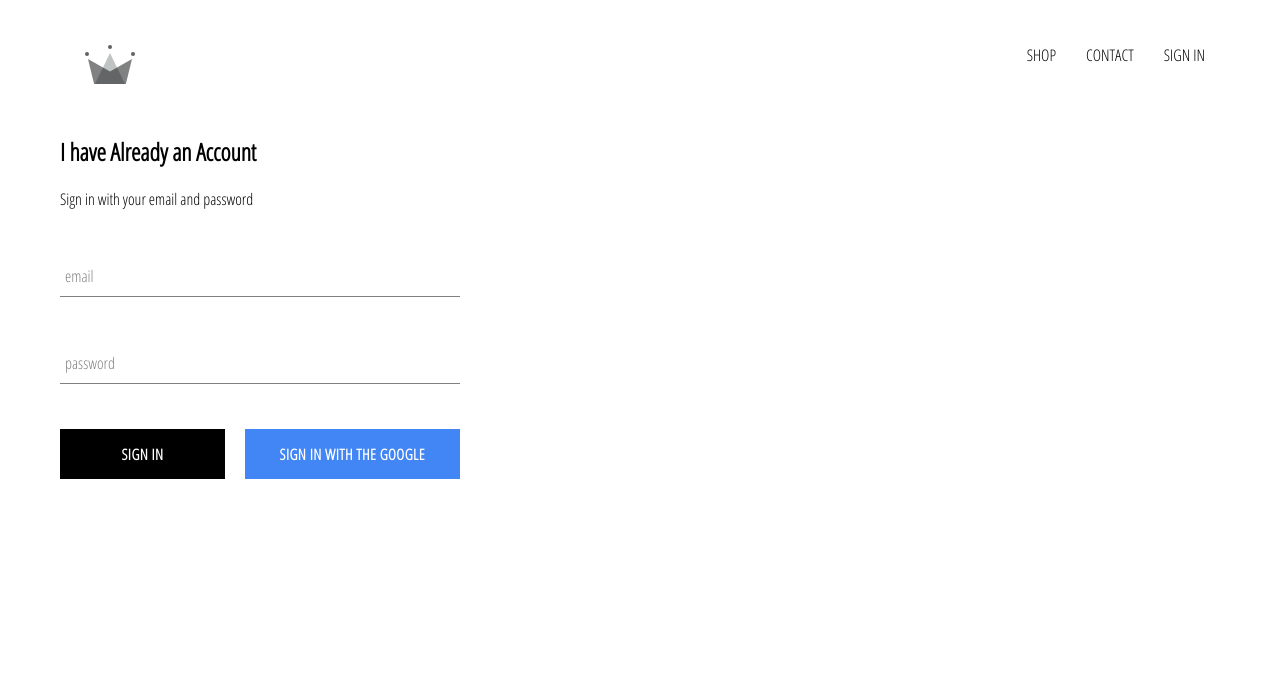
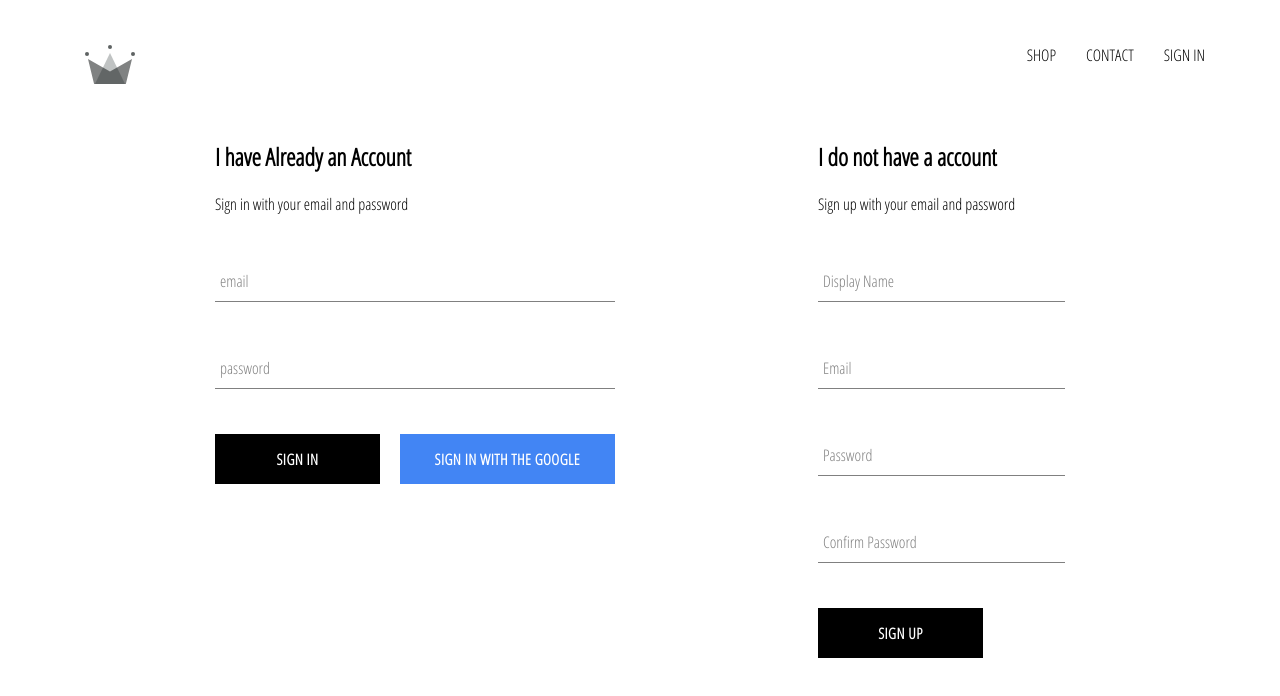
Before and after one commit to Deepaks77/react-crwn-shopping, a React (Create React App) app: page /signin in a window 1280 px wide. Shown: the top 696 px of the page. Built offline with nearby package versions, Linux system fonts and the light colour scheme; no server answers.

Commit message:
Signup with custom email and password NOTE: Please enter long password and unique email

```diff
--- a/src/App.js
+++ b/src/App.js
@@ -5,7 +5,7 @@
 import ShopPage from "./pages/shop/shop.component.jsx";
 import SignInAndSignUpPage from "./pages/sign-in-and-sign-up/sign-in-and-sign-up.component";
 import Header from "./components/header/header.component.jsx";
-import { auth } from "./firebase/firebase.utils.js";
+import { auth, createUserProfileDocument } from "./firebase/firebase.utils.js";
 import "./App.css";
 
 class App extends React.Component {
@@ -18,8 +18,18 @@
 
   unsubscribeFromAuth = null;
   componentDidMount() {
-    this.unsubscribeFromAuth = auth.onAuthStateChanged((user) => {
-      this.setState({ currentUser: user });
+    this.unsubscribeFromAuth = auth.onAuthStateChanged(async (userAuth) => {
+      if (userAuth) {
+        const userRef = await createUserProfileDocument(userAuth);
+        userRef.onSnapshot((snapshot) => {
+          this.setState({
+            currentUser: {
+              id: snapshot.id,
+              ...snapshot.data(),
+            },
+          });
+        });
+      } else this.setState({ currentUser: null });
     });
   }
 
--- /dev/null
+++ b/src/components/sign-up/sign-up.component.jsx
@@ -0,0 +1,96 @@
+import React from "react";
+import FormInput from "../form-input/form-input.component";
+import CustomButton from "../custom-button/custom-button.component";
+
+import { auth, createUserProfileDocument } from "../../firebase/firebase.utils";
+import "./sign-up.styles.scss";
+
+class SignUp extends React.Component {
+  constructor(props) {
+    super(props);
+    this.state = {
+      displayName: "",
+      email: "",
+      password: "",
+      confirmPassword: "",
+    };
+    this.handleChange = this.handleChange.bind(this);
+  }
+
+  handleSubmit = async (e) => {
+    e.preventDefault();
+
+    const { displayName, email, password, confirmPassword } = this.state;
+    if (password !== confirmPassword) {
+      alert("password did not match");
+      return;
+    }
+    try {
+      console.log("inside it");
+      const { user } = await auth.createUserWithEmailAndPassword(
+        email,
+        password
+      );
+      await createUserProfileDocument(user, { displayName });
+      this.setState({
+        displayName: "",
+        email: "",
+        password: "",
+        confirmPassword: "",
+      });
+    } catch (error) {
+      console.log("inside error", e);
+    }
+  };
+
+  handleChange(event) {
+    const { value, name } = event.target;
+    this.setState({ [name]: value });
+  }
+  render() {
+    const { displayName, email, password, confirmPassword } = this.state;
+    return (
+      <div className="sign-out">
+        <h2 className="title">I do not have a account</h2>
+        <span>Sign up with your email and password</span>
+        <form className="sign-up-form" onSubmit={this.handleSubmit}>
+          <FormInput
+            type="text"
+            name="displayName"
+            value={displayName}
+            label="Display Name"
+            required
+            onChange={this.handleChange}
+          />
+          <FormInput
+            type="email"
+            name="email"
+            value={email}
+            label="Email"
+            required
+            onChange={this.handleChange}
+          />
+          <FormInput
+            type="password"
+            name="password"
+            value={password}
+            label="Password"
+            required
+            onChange={this.handleChange}
+          />
+          <FormInput
+            type="password"
+            name="confirmPassword"
+            value={confirmPassword}
+            label="Confirm Password"
+            required
+            onChange={this.handleChange}
+          />
+          <CustomButton type="submit">SIGN UP</CustomButton>
+        </form>
+      </div>
+    );
+  }
+}
+
+export default SignUp;
--- /dev/null
+++ b/src/components/sign-up/sign-up.styles.scss
@@ -0,0 +1,9 @@
+.sign-up {
+  display: flex;
+  flex-direction: column;
+  width: 380px;
+
+  .title {
+    margin: 10px 0;
+  }
+}
--- a/src/firebase/firebase.utils.js
+++ b/src/firebase/firebase.utils.js
@@ -13,6 +13,23 @@
   measurementId: "G-F3GPL60PFN",
 };
 
+export const createUserProfileDocument = async (userAuth, additionalData) => {
+  if (!userAuth) return;
+  const userRef = firestore.doc(`users/${userAuth.uid}`);
+  const snapShot = await userRef.get();
+  if (!snapShot.exists) {
+    const { displayName, email } = userAuth;
+    const createdAt = new Date();
+    try {
+      await userRef.set({ displayName, email, createdAt, ...additionalData });
+    } catch (e) {
+      console.log(e);
+    }
+  }
+
+  return userRef;
+};
+
 firebase.initializeApp(config);
 export const auth = firebase.auth();
 export const firestore = firebase.firestore();
--- a/src/pages/sign-in-and-sign-up/sign-in-and-sign-up.component.jsx
+++ b/src/pages/sign-in-and-sign-up/sign-in-and-sign-up.component.jsx
@@ -1,9 +1,11 @@
 import React from "react";
 import "./sign-in-and-sign-up.styles.css";
 import SignIn from "../../components/sign-in/sign-in.component";
+import SignUp from "../../components/sign-up/sign-up.component";
 const SignInAndSignUpPage = () => (
   <div className="sign-in-and-sign-up">
     <SignIn />
+    <SignUp />
   </div>
 );
 
--- a/src/pages/sign-in-and-sign-up/sign-in-and-sign-up.styles.css
+++ b/src/pages/sign-in-and-sign-up/sign-in-and-sign-up.styles.css
@@ -0,0 +1,6 @@
+.sign-in-and-sign-up {
+  width: 850px;
+  display: flex;
+  justify-content: space-between;
+  margin: 30px auto;
+}
```
